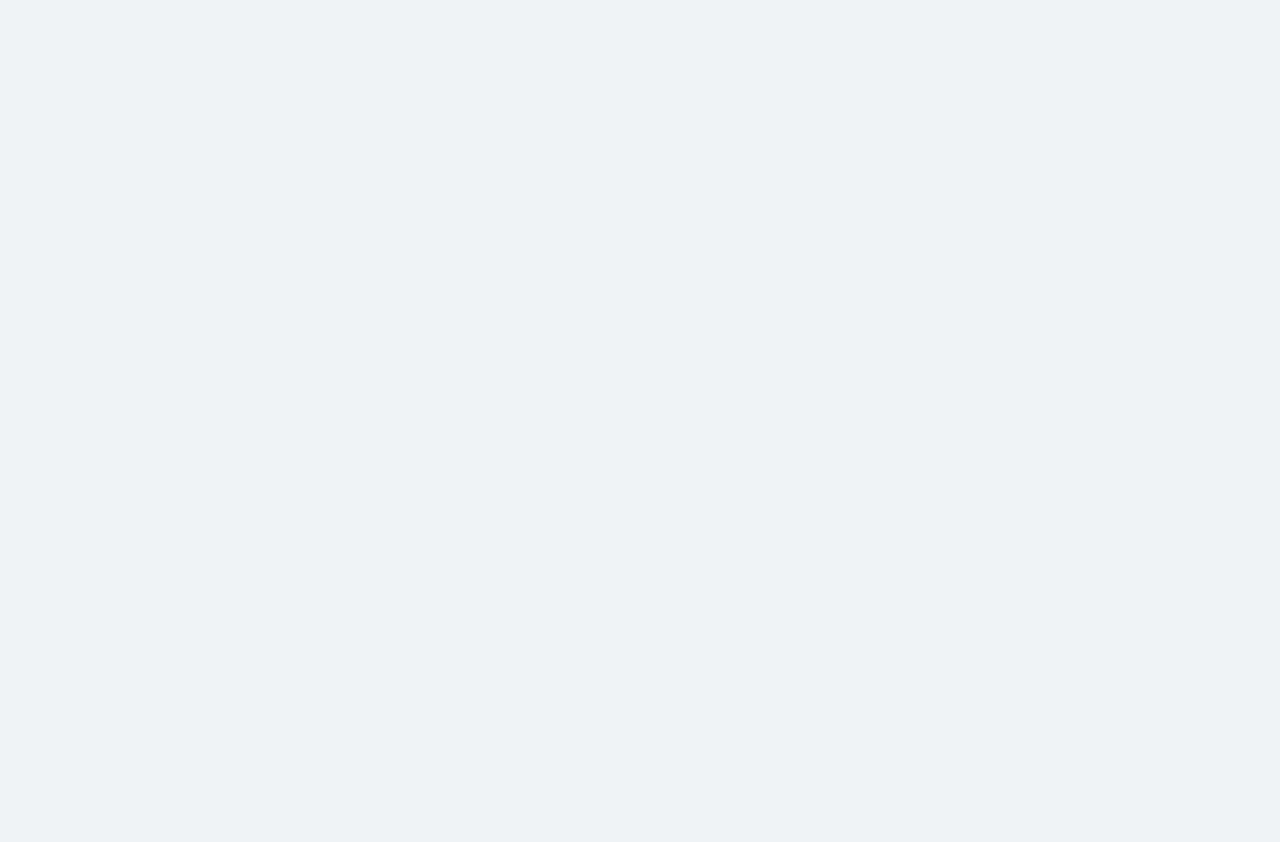
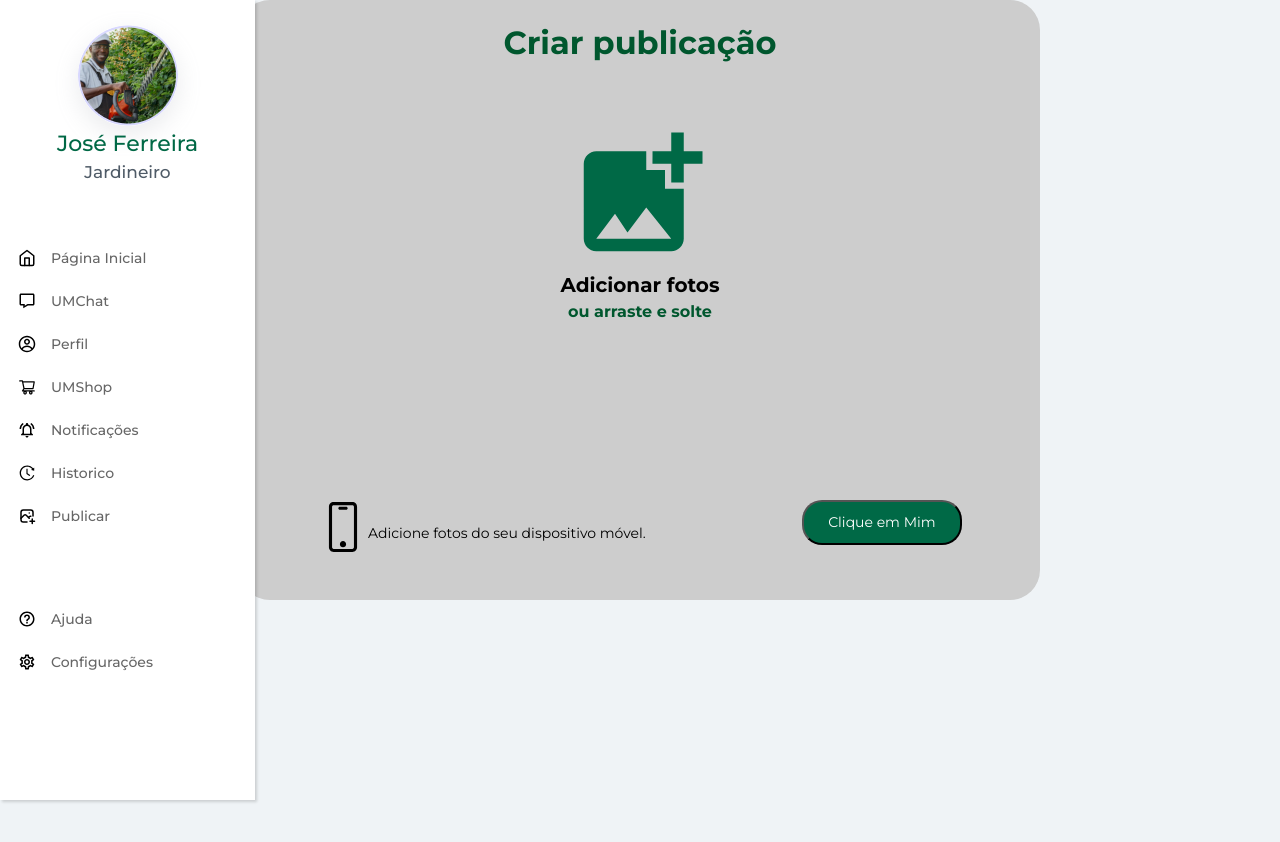
Before and after one commit to sejaumbu/seja-umbu, a React (Vite) app: page /publicar in a window 1280 px wide. Before the commit this address had no page. Shown: the top 842 px of the page. Before the commit the page ends 800 px from the top, so only its background shows below. Built offline with nearby package versions, Linux system fonts and the light colour scheme; a web font is replaced by a local one.

Commit message:
publicação de fotos corrigida

```diff
--- a/src/App.jsx
+++ b/src/App.jsx
@@ -21,6 +21,8 @@ import Umblog from "./pages/umblog/UmblogF.jsx"
 import Teste from './pages/testeCompetencia/Teste.jsx';
 import AbaPortfolio from './pages/AbaPortfolio/AbaPortfolio.jsx';
 import Login from './pages/login/Login.jsx';
+import Publicacao from './pages/Publi/Publicacao.jsx';
+
 
 
 function App() {
@@ -35,14 +37,13 @@ function App() {
           <Route path='/escalabilidade' Component={Escalabilidade} />
           <Route path='/identidade' Component={IdentidadeVisual} />
           <Route path='/login' Component={Login} />
-
           <Route path='/notificacoes' Component={Notificacoes} />
-
           <Route path='/chat' Component={Umchat} />
           <Route path='/umblog' Component={Umblog} />
           <Route path='/registro' Component={Registro} />
           <Route path='/editar' Component={Editarperfil} />
           <Route path='/testeConhecimeto' Component={Teste} />
+          <Route path='/publicar' Component={Publicacao} />
 
         </Routes>
       </BrowserRouter>
--- a/src/pages/Publi/Estilopub.css
+++ /dev/null
@@ -1,89 +0,0 @@
-* {
-    margin: 0;
-    padding: 0;
-}
-
-.ConteudoCentral {
-    padding-top: 15vh;
-    margin-left: 28vw;
-    margin-right: 30vw;
-    width: 115vh;
-    position: fixed;
-}
-
-.ConteudoCentral .rectangle {
-    background-color: #d9d9d95e;
-    border-radius: 20px;
-    height: 46vh;
-    height: 75vh;
-    left: 0;
-    top: 0;
-    box-shadow: rgba(0, 0, 0, 0.15) 1.95px 1.95px 2.6px;
-}
-
-.header {
-    height: 12vh;
-}
-
-.header p {
-    color: #0f4229;
-    font-size: 4vh;
-    font-weight: 700;
-    text-align: center;
-    padding-top: 5vh;
-}
-
-.Icon {
-    font-size: 16vh;
-    letter-spacing: 0;
-    line-height: normal;
-    text-align: center;
-    color: #0F4229D9;
-}
-
-.text-wrapper1 {
-    color: #000000;
-    font-weight: 700;
-    text-align: center;
-    padding-top: 1vh;
-    height: -moz-available;
-    font-size: 3vh;
-}
-
-.text-wrapper2 {
-    color: #0f4229;
-    font-size: 2vh;
-    text-align: center;
-    height: -moz-available;
-}
-
-.Finalpagina {
-    margin-top: 21vh;
-    display: flex;
-}
-
-.icon2 {
-    font-size: 3vh;
-    padding-left: 3vh;
-    padding-right: 1vh;
-}
-
-.text-w {
-    font-size: 3vh;
-    color: #0f4229;
-    font-weight: 400;
-    letter-spacing: 0;
-    padding-right: 20vh;
-    text-align: center;
-}
-
-button {
-    background-color: #0f4229;
-    border-radius: 4vh;
-    height: 6vh;
-    width: 22vh;
-}
-
-.Add {
-    color: #ffffff;
-}
--- /dev/null
+++ b/src/pages/Publi/Publicacao.jsx
@@ -0,0 +1,38 @@
+import React from 'react'
+import BarraLateral from '../../components/barraLateral/BarraLateral'
+import { MdAddPhotoAlternate } from "react-icons/md";
+import { SlScreenSmartphone } from "react-icons/sl";
+import './publicacao.css'
+
+function Publicacao() {
+    return (
+        <div className='pageLB'>
+            <BarraLateral />
+            <div className="publicacao">
+                <h2 className="tituloLB">Criar publicação</h2>
+                <div className="iconLB">
+                    <MdAddPhotoAlternate />
+                </div>
+
+                <div className="textoMeioLB">
+                    <div className="textoMaiorLB">Adicionar fotos</div>
+                    <div className="textoMenorLB">ou arraste e solte</div>
+                </div>
+
+                <div className="alingBottom">
+                    <div className='textBottom'>
+                        <div className="celularIcon"><SlScreenSmartphone /></div>
+                        <p className='textoEsquerdo'>Adicione fotos do seu dispositivo móvel.</p>
+                    </div>
+
+                    <button class="botaoPublicar">Clique em Mim</button>
+
+                </div>
+
+            </div>
+
+        </div>
+    )
+}
+
+export default Publicacao
--- /dev/null
+++ b/src/pages/Publi/publicacao.css
@@ -0,0 +1,72 @@
+.pageLB{
+    display: grid;
+    grid-template-rows: 1fr 1fr;
+}
+
+.publicacao {
+    display: grid;
+    grid-template-rows: auto auto 1fr;
+    width: 800px;
+    height: 600px;
+    background-color: rgb(205, 205, 205);
+    margin: auto;
+    border-radius: 30px;
+}
+
+.tituloLB {
+    display: flex;
+    justify-content: center;
+    padding-top: 3%;
+    color: #00572E;
+    font-weight: bold;
+}
+
+.iconLB {
+    color: #006946;
+    font-size: 150px;
+    display: flex;
+    justify-content: center;
+    padding-top: 50px;
+}
+
+
+.textoMaiorLB {
+    color: black;
+    font-size: 20px;
+    font-weight: bold;
+    display: flex;
+    justify-content: center;
+}
+
+.textoMenorLB {
+    color: #00572E;
+    display: flex;
+    justify-content: center;
+    font-size: 16px;
+    font-weight: bold;
+}
+
+.alingBottom {
+    display: flex;
+    align-items: center;
+    justify-content: space-around;
+    margin-bottom: 40px;
+
+}
+
+.textBottom {
+    display: flex;
+    align-items: flex-end;
+}
+
+.celularIcon {
+    font-size: 50px;
+}
+
+.botaoPublicar {
+    background-color: #006946;
+    border-radius: 20px;
+    height: 45px;
+    width: 160px;
+    color: white;
+}
```
Also changed, not shown: src/pages/Publi/Publi.jsx (deleted, +0 -39 lines).
